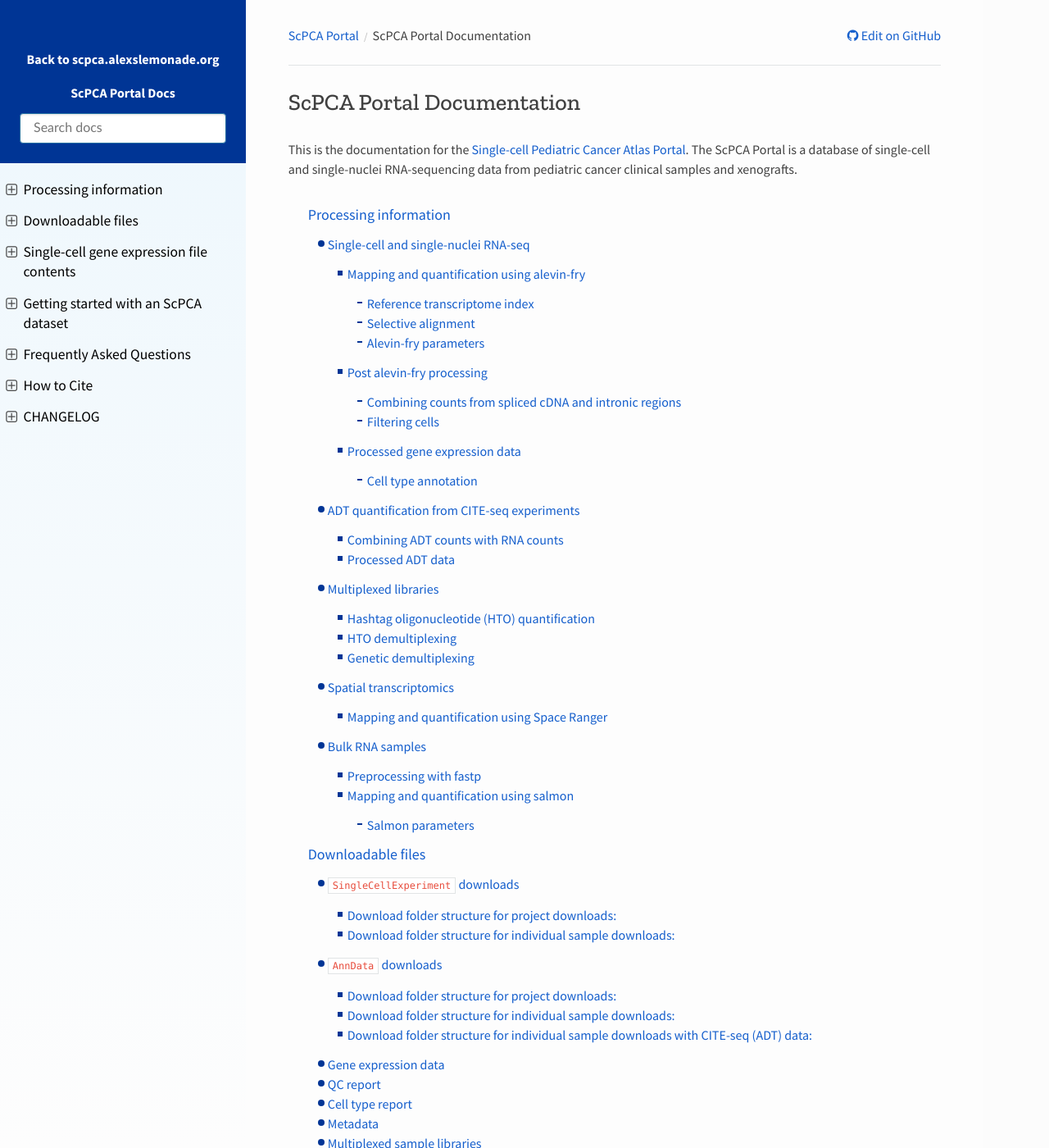
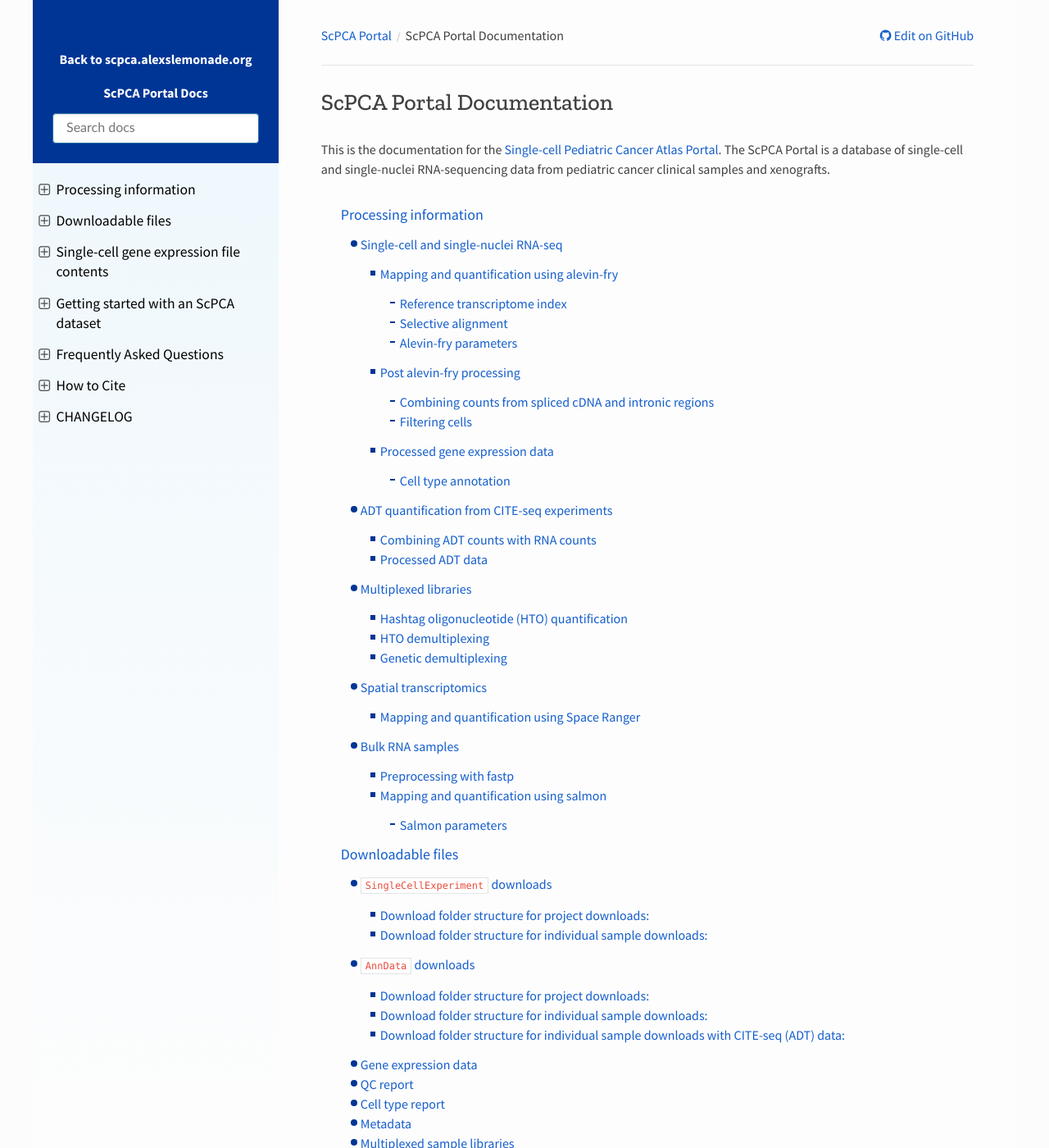
Before and after one commit to DongzeHE/scpca-docs, a Sphinx documentation site: the page built from docs/index.md, in a window 1280 px wide and 1400 px high. Shown: the whole window at 82% size. Built offline with Sphinx 7.4.7 and the Read the Docs theme 2.0.0, drawn with Linux system fonts in a browser that asks for light colours.

Commit message:
test Nozomi's fix

```diff
--- a/docs/_static/style.css
+++ b/docs/_static/style.css
@@ -6,6 +6,9 @@
   font-family: 'Source Sans Pro', sans-serif;
   font-weight: 400;
   line-height: 1.5;
+  margin: 0 auto;
+  position: relative;
+  width: 1200px;
 }
 
 .wy-nav-content {
@@ -58,7 +61,9 @@
 }
 
 .wy-nav-side {
-  background-image: linear-gradient(0deg,#fdfdfd 0%,#edf7fd 100%);
+  background: linear-gradient(0deg,#fdfdfd 0%,#edf7fd 100%);
+  max-height: calc(100% - 45px);
+  overflow: auto;
   color: #000000;
 }
 
@@ -190,12 +195,21 @@
   content: "ScPCA Portal"
 }
 
+.rst-versions {
+    position: sticky;
+    top: calc(100% - 45px);
+}
+
 div.version {
   color: white !important;
 }
 
 @media (min-width: 950px) {
+  body {
+    width: 100%;
+ }
   .wy-grid-for-nav {
+    position: relative;
     max-width: 1200px;
     margin-left: auto;
     margin-right: auto;
```
